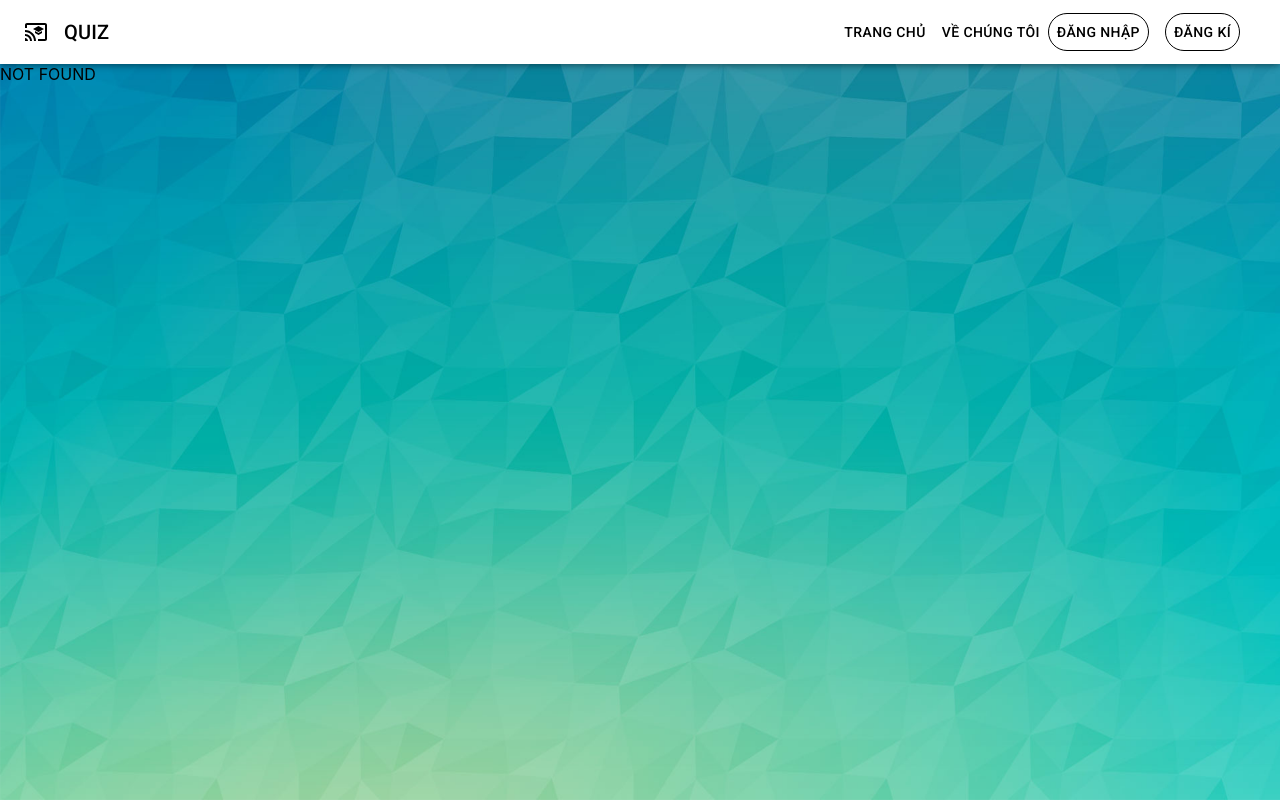
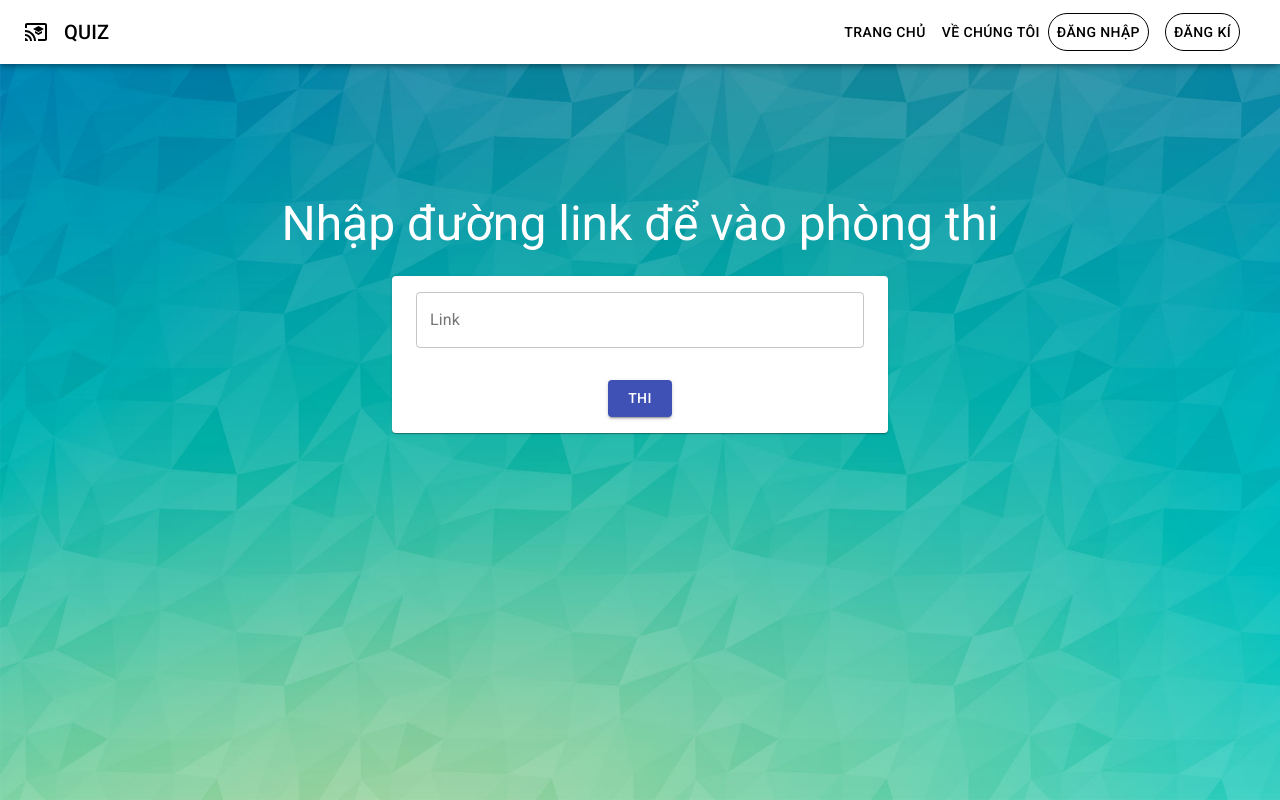
Before and after one commit to online-test-project-springboot/online-test-frontend, a React (Create React App) app: page /doExam in a window 1280 px wide. Before the commit this address had no page. Built offline with nearby package versions, Linux system fonts and the light colour scheme.

Commit message:
Feature do exam - link page
-Create form to take link
-Handle submit link
-Validation required field link

```diff
--- a/src/App.js
+++ b/src/App.js
@@ -1,4 +1,5 @@
 import BaseBg from 'components/Base-background';
+import DoExam from 'features/DoExam';
 import ExamQuestion from 'features/ExamQuestion';
 import TopicFeature from 'features/Topic';
 import React from 'react';
@@ -22,6 +23,7 @@ function App() {
         <Route path="/" component={HomeFeature} exact />
         <Route path="/topic-list" component={TopicFeature} />
         <Route path="/examQuestion-list" component={ExamQuestion} />
+        <Route path="/doExam" component={DoExam} />
         {/* <Route path="/topic-list/create" component={CreatePage} />
          <Route path="/todos" component={TodoFeature} />
         <Route path="/albums" component={SongFeature} />
--- /dev/null
+++ b/src/features/DoExam/components/GoLink.jsx
@@ -0,0 +1,27 @@
+import React from 'react';
+import PropTypes from 'prop-types';
+import GoLinkForm from './GoLinkForm';
+import { makeStyles, Typography } from '@material-ui/core';
+
+GoLink.propTypes = {};
+
+const useStyles = makeStyles((theme) => ({
+  title: {
+    textAlign: 'center',
+  },
+}));
+
+function GoLink(props) {
+  const classes = useStyles();
+
+  const handleLink = () => {
+    console.log('hahahas');
+  };
+  return (
+    <div>
+      <GoLinkForm handleLink={handleLink} />
+    </div>
+  );
+}
+
+export default GoLink;
--- /dev/null
+++ b/src/features/DoExam/components/GoLinkForm.jsx
@@ -0,0 +1,131 @@
+import React from 'react';
+import PropTypes from 'prop-types';
+import {
+  Box,
+  Button,
+  Container,
+  LinearProgress,
+  makeStyles,
+  Paper,
+  Typography,
+} from '@material-ui/core';
+import { useForm } from 'react-hook-form';
+import { yupResolver } from '@hookform/resolvers/yup';
+import * as yup from 'yup';
+import InputField from 'components/Form-controls/InputField';
+
+GoLinkForm.propTypes = {
+  handleLink: PropTypes.func,
+};
+
+const useStyles = makeStyles((theme) => ({
+  root: {
+    width: '40%',
+    textAlign: 'center',
+    margin: '0 auto',
+  },
+
+  avatar: {
+    margin: '0 auto',
+    backgroundColor: theme.palette.secondary.main,
+  },
+
+  title: {
+    margin: theme.spacing(2, 0, 3, 0),
+    textAlign: 'center',
+  },
+
+  submit: {
+    margin: theme.spacing(3, 0, 2, 0),
+  },
+
+  progress: {
+    position: 'absolute',
+    top: theme.spacing(1),
+    left: 0,
+    right: 0,
+  },
+
+  labelField: {
+    display: 'inline',
+  },
+
+  valueField: {
+    display: 'inline',
+  },
+
+  formInline: {
+    display: 'flex',
+    flexFlow: 'row wrap',
+    alignItems: 'center',
+  },
+
+  formInlineLabel: {
+    margin: '5px 10px 5px 0',
+  },
+
+  inline: {
+    display: 'flex',
+  },
+
+  formInlineInput: {
+    verticalAlign: 'middle',
+    margin: '5px 10px 5px 0',
+    padding: '10px',
+    backgroundColor: '#fff',
+    border: '1px solid #ddd,',
+  },
+
+  link: {
+    textDecoration: 'none',
+    color: 'white',
+  },
+}));
+
+function GoLinkForm({ handleLink = null }) {
+  const classes = useStyles();
+
+  const schema = yup.object().shape({
+    link: yup.string().required('Please enter link to do exam'),
+  });
+
+  const form = useForm({
+    defaultValues: {
+      link: '',
+    },
+    resolver: yupResolver(schema),
+  });
+
+  const handleOnSubmit = () => {
+    if (handleLink) handleLink();
+  };
+  const { isSubmitting } = form.formState;
+
+  return (
+    <Box>
+      {isSubmitting && <LinearProgress className={classes.progress} />}
+      <Typography variant="h3" className={classes.title}>
+        Nhập đường link để vào phòng thi
+      </Typography>
+      <Paper className={classes.root}>
+        <Container>
+          <form onSubmit={form.handleSubmit(handleOnSubmit)}>
+            <InputField name="link" label="Link" form={form} />
+            <Button
+              disabled={isSubmitting}
+              type="submit"
+              className={classes.submit}
+              color="primary"
+              variant="contained"
+              size="medium"
+            >
+              Thi
+            </Button>
+          </form>
+        </Container>
+      </Paper>
+    </Box>
+  );
+}
+
+export default GoLinkForm;
--- /dev/null
+++ b/src/features/DoExam/index.jsx
@@ -0,0 +1,33 @@
+import React from 'react';
+import PropTypes from 'prop-types';
+import { Box, makeStyles } from '@material-ui/core';
+import { Route, Switch, useRouteMatch } from 'react-router-dom';
+import LinkExam from './page/LinkExam';
+
+DoExam.propTypes = {};
+
+const useStyles = makeStyles((theme) => ({
+  root: {
+    position: 'absolute',
+    top: '20%',
+    color: 'white',
+    padding: '20px',
+    left: 0,
+    right: 0,
+  },
+}));
+
+function DoExam(props) {
+  const classes = useStyles();
+  const match = useRouteMatch();
+
+  return (
+    <Box className={classes.root}>
+      <Switch>
+        <Route path={match.path} component={LinkExam} exact />
+      </Switch>
+    </Box>
+  );
+}
+
+export default DoExam;
--- /dev/null
+++ b/src/features/DoExam/page/LinkExam/index.jsx
@@ -0,0 +1,12 @@
+import React from 'react';
+import PropTypes from 'prop-types';
+import { Box } from '@material-ui/core';
+import GoLink from 'features/DoExam/components/GoLink';
+
+LinkExam.propTypes = {};
+
+function LinkExam(props) {
+  return <GoLink />;
+}
+
+export default LinkExam;
--- a/src/features/Home/index.jsx
+++ b/src/features/Home/index.jsx
@@ -40,9 +40,12 @@ function HomeFeature(props) {
       <Box className={classes.elementHome}>
         <Typography variant="h6">THI TRẮC NGHIỆM ONLINE</Typography>
         <Typography variant="subtitle1">Trang web thi trắc nghiệm online</Typography>
-        <Button className={classes.loginBtn} color="inherit">
-          Tham gia thi
-        </Button>
+        <NavLink to={'/doExam'} className={classes.link}>
+          <Button className={classes.loginBtn} color="inherit">
+            Tham gia thi
+          </Button>
+        </NavLink>
+
         <NavLink to="/examQuestion-list" className={classes.link}>
           <Button className={classes.loginBtn} color="inherit">
             Tạo đề thi
```
